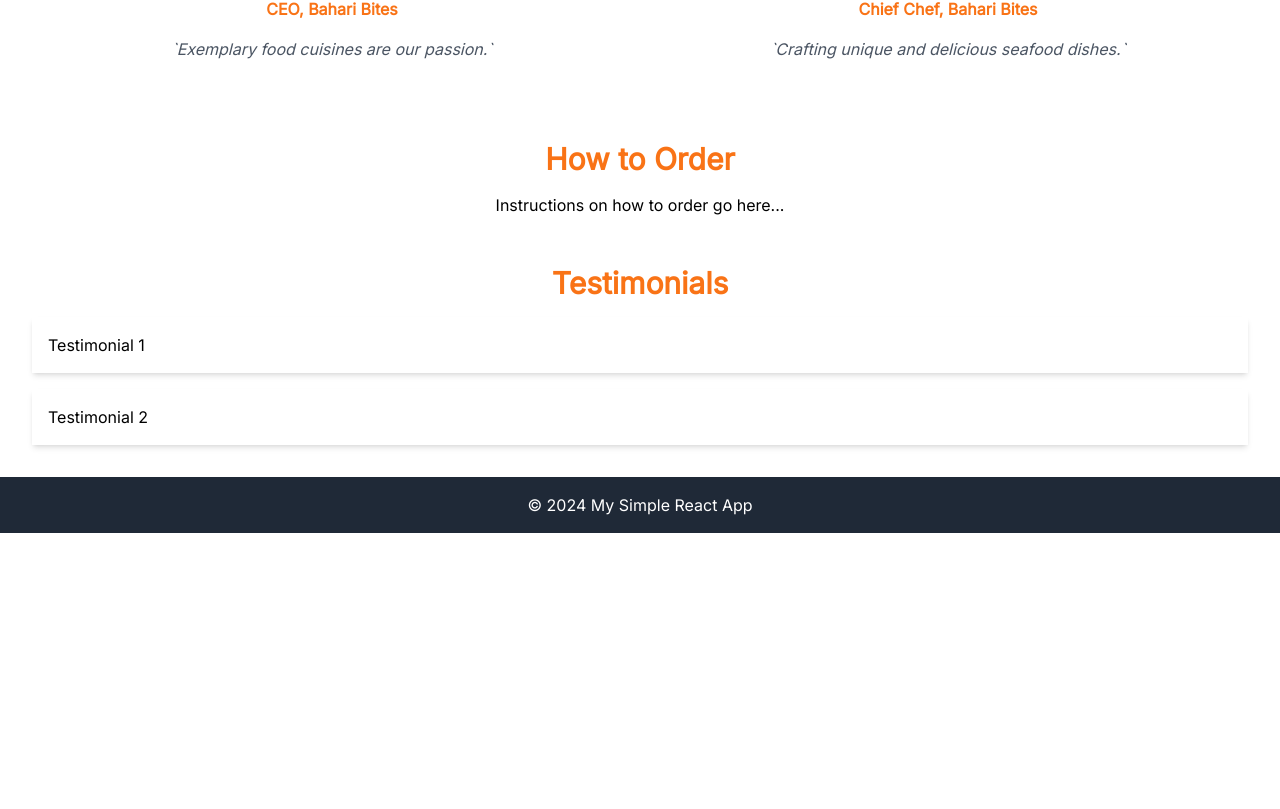
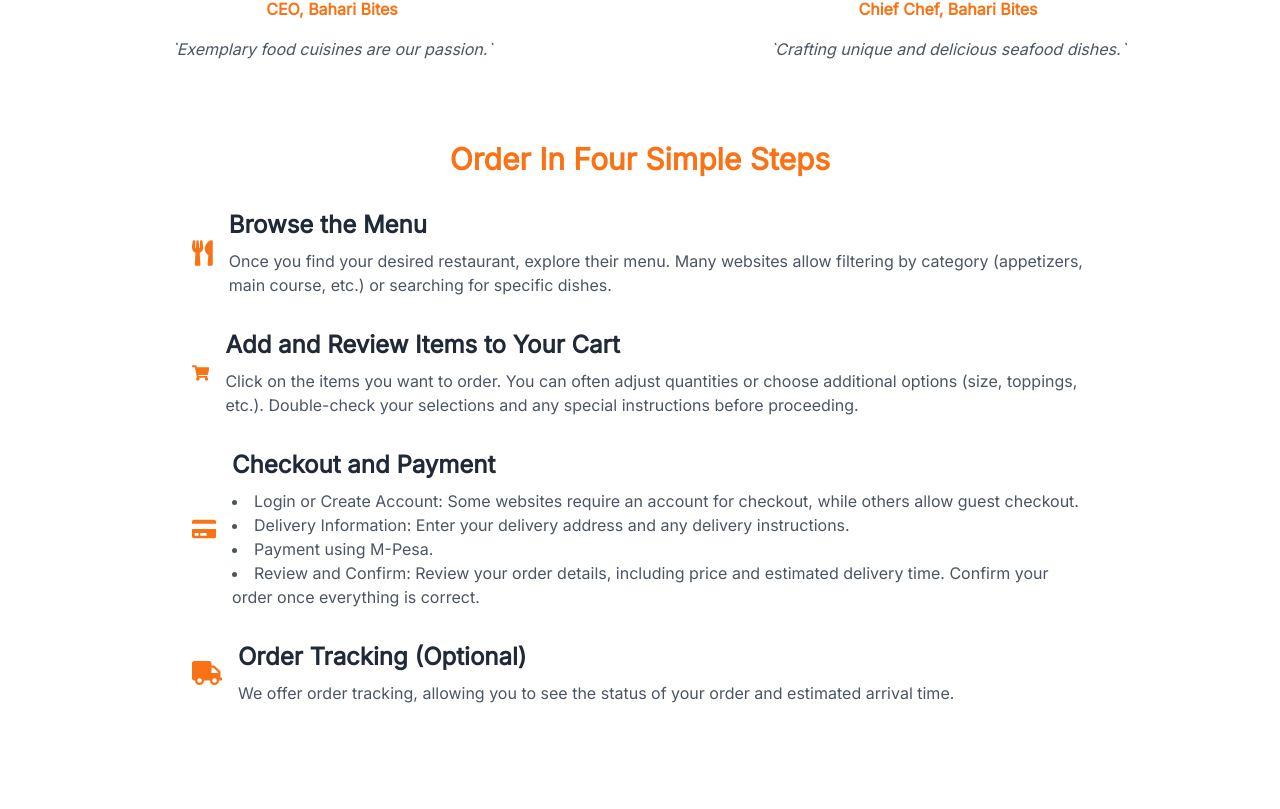
Before and after one commit to Kimoney/bahari-bites-frontend, a React (Vite) app: page / in a window 1280 px wide. Shown: the part 1691-2500 px from the top of the page. Before the commit the page ends 2224 px from the top, so only its background shows below. Built offline with nearby package versions, Linux system fonts and the light colour scheme.

Commit message:
feat: Testimonials and Contact us added.

```diff
--- a/src/components/HomePage/HomePage.jsx
+++ b/src/components/HomePage/HomePage.jsx
@@ -1,7 +1,7 @@
 // import React from 'react';
 import { Carousel } from 'react-responsive-carousel';
 import "react-responsive-carousel/lib/styles/carousel.min.css"; // Import carousel styles
-import { FaHistory, FaBullseye, FaHeart, FaConciergeBell } from 'react-icons/fa';
+import { FaPhone, FaEnvelope, FaStar, FaHistory, FaBullseye, FaHeart, FaConciergeBell, FaUtensils, FaShoppingCart, FaCreditCard, FaTruck } from 'react-icons/fa';
 
 const HomePage = () => {
   return (
@@ -100,20 +100,162 @@ const HomePage = () => {
 </section>
 
 
-      {/* How to Order Section */}
-      <section className="mt-12">
-        <h3 className="text-3xl font-bold text-center text-orange-500">How to Order</h3>
-        <p className="mt-4 text-center">Instructions on how to order go here...</p>
-      </section>
+{/* How to Order Section */}
+<section className="mt-12 h-screen">
+  <h3 className="text-3xl font-bold text-center text-orange-500">Order In Four Simple Steps</h3>
+  <div className="mt-8 max-w-4xl mx-auto">
+    <div className="mb-8 flex items-center">
+      <FaUtensils className="text-orange-500 text-3xl mr-4" />
+      <div>
+        <h4 className="text-2xl font-bold text-gray-800">Browse the Menu</h4>
+        <p className="mt-2 text-gray-600">Once you find your desired restaurant, explore their menu. Many websites allow filtering by category (appetizers, main course, etc.) or searching for specific dishes.</p>
+      </div>
+    </div>
+    <div className="mb-8 flex items-center">
+      <FaShoppingCart className="text-orange-500 text-3xl mr-4" />
+      <div>
+        <h4 className="text-2xl font-bold text-gray-800">Add and Review Items to Your Cart</h4>
+        <p className="mt-2 text-gray-600">Click on the items you want to order. You can often adjust quantities or choose additional options (size, toppings, etc.). Double-check your selections and any special instructions before proceeding.</p>
+      </div>
+    </div>
+    <div className="mb-8 flex items-center">
+      <FaCreditCard className="text-orange-500 text-3xl mr-4" />
+      <div>
+        <h4 className="text-2xl font-bold text-gray-800">Checkout and Payment</h4>
+        <ul className="mt-2 text-gray-600 list-disc list-inside">
+          <li>Login or Create Account: Some websites require an account for checkout, while others allow guest checkout.</li>
+          <li>Delivery Information: Enter your delivery address and any delivery instructions.</li>
+          <li>Payment using M-Pesa.</li>
+          <li>Review and Confirm: Review your order details, including price and estimated delivery time. Confirm your order once everything is correct.</li>
+        </ul>
+      </div>
+    </div>
+    <div className="mb-8 flex items-center">
+      <FaTruck className="text-orange-500 text-3xl mr-4" />
+      <div>
+        <h4 className="text-2xl font-bold text-gray-800">Order Tracking (Optional)</h4>
+        <p className="mt-2 text-gray-600">We offer order tracking, allowing you to see the status of your order and estimated arrival time.</p>
+      </div>
+    </div>
+  </div>
+</section>
 
-      {/* Testimonials Section */}
-      <section className="mt-12">
-        <h3 className="text-3xl font-bold text-center text-orange-500">Testimonials</h3>
-        <div className="mt-4">
-          <div className="p-4 bg-white shadow-md">Testimonial 1</div>
-          <div className="p-4 bg-white shadow-md mt-4">Testimonial 2</div>
+{/* Testimonials Section */}
+<section className="mt-12 py-16">
+  <h3 className="text-3xl font-bold text-center text-orange-500">Testimonials</h3>
+  <div className="mt-8 max-w-6xl mx-auto grid grid-cols-1 md:grid-cols-2 gap-8">
+    {[
+      {
+        name: 'John Doe',
+        date: 'March 5, 2024',
+        review: 'The seafood here is simply amazing! I had a wonderful experience.',
+        image: 'https://randomuser.me/api/portraits/men/1.jpg',
+        rating: 5,
+      },
+      {
+        name: 'Jane Smith',
+        date: 'April 12, 2024',
+        review: 'Absolutely delicious food and great service. Highly recommend!',
+        image: 'https://randomuser.me/api/portraits/women/2.jpg',
+        rating: 4,
+      },
+      {
+        name: 'Michael Brown',
+        date: 'May 8, 2024',
+        review: 'A delightful dining experience with unique seafood dishes.',
+        image: 'https://randomuser.me/api/portraits/men/3.jpg',
+        rating: 4,
+      },
+      {
+        name: 'Emily Davis',
+        date: 'June 1, 2024',
+        review: 'Exceptional flavors and fantastic customer service.',
+        image: 'https://randomuser.me/api/portraits/women/4.jpg',
+        rating: 5,
+      },
+      {
+        name: 'David Wilson',
+        date: 'June 15, 2024',
+        review: 'A must-visit for seafood lovers. Top-notch quality!',
+        image: 'https://randomuser.me/api/portraits/men/5.jpg',
+        rating: 5,
+      },
+      {
+        name: 'Sarah Johnson',
+        date: 'July 3, 2024',
+        review: 'Great ambiance and even better food. Loved every bite.',
+        image: 'https://randomuser.me/api/portraits/women/6.jpg',
+        rating: 4,
+      },
+    ].map((testimonial, index) => (
+      <div key={index} className="bg-white p-6 rounded-lg shadow-md">
+        <div className="flex items-center mb-4">
+          <img src={testimonial.image} alt={testimonial.name} className="w-12 h-12 rounded-full mr-4" />
+          <div>
+            <h4 className="text-lg font-bold">{testimonial.name}</h4>
+            <p className="text-sm text-gray-500">{testimonial.date}</p>
+          </div>
         </div>
-      </section>
+        <p className="mb-4 text-gray-700">{testimonial.review}</p>
+        <div className="flex">
+          {[...Array(testimonial.rating)].map((_, i) => (
+            <FaStar key={i} className="text-orange-500" />
+          ))}
+          {[...Array(5 - testimonial.rating)].map((_, i) => (
+            <FaStar key={i} className="text-gray-300" />
+          ))}
+        </div>
+      </div>
+    ))}
+  </div>
+</section>
+
+{/* Contact Us Section */}
+
+<section className="mt-12 h-screen">
+  <h3 className="text-3xl font-bold text-center text-orange-500">Contact Us</h3>
+  <div className="container mx-auto flex flex-col lg:flex-row justify-center h-full">
+    <div className="flex-1 p-8">
+      <h2 className="text-2xl font-bold mb-4">Contact Us</h2>
+      <form>
+        <div className="mb-4">
+          <label htmlFor="firstName" className="block font-bold">First Name</label>
+          <input type="text" id="firstName" name="firstName" className="border p-2 w-full" />
+        </div>
+        <div className="mb-4">
+          <label htmlFor="lastName" className="block font-bold">Last Name</label>
+          <input type="text" id="lastName" name="lastName" className="border p-2 w-full" />
+        </div>
+        <div className="mb-4">
+          <label htmlFor="phone" className="block font-bold">Phone</label>
+          <input type="text" id="phone" name="phone" className="border p-2 w-full" />
+        </div>
+        <div className="mb-4">
+          <label htmlFor="email" className="block font-bold">Email</label>
+          <input type="email" id="email" name="email" className="border p-2 w-full" />
+        </div>
+        <div className="mb-4">
+          <label htmlFor="message" className="block font-bold">Message</label>
+          <textarea id="message" name="message" className="border p-2 w-full h-32"></textarea>
+        </div>
+        <button type="submit" className="bg-orange-500 text-white py-2 px-4">Submit</button>
+      </form>
+    </div>
+    <div className="flex-1 p-8 flex flex-col items-center justify-center">
+      <img src="https://p1.hiclipart.com/preview/891/739/825/seafood-background-logo-line-character-beak-fish-orange-sa-wing-png-clipart.jpg" alt="Company Logo" className="w-32 h-32 mb-4" />
+      <h3 className="text-xl text-orange-500 font-bold mb-2">Bahari Bites</h3>
+      <p className="mb-2">Address: 123 GPO, Nairobi, Kenya</p>
+      <div className="flex items-center mb-2">
+        <FaPhone className="mr-2" /> +254 721 345 678
+      </div>
+      <div className="flex items-center">
+        <FaEnvelope className="mr-2" /> info@baharibites.com
+      </div>
+    </div>
+  </div>
+</section>
+
+
     </div>
   );
 };
```
